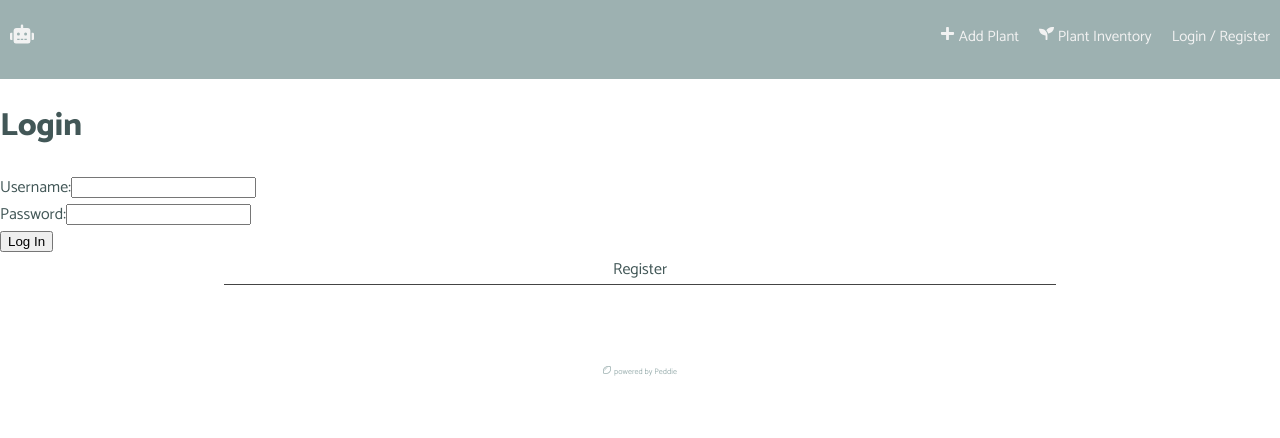
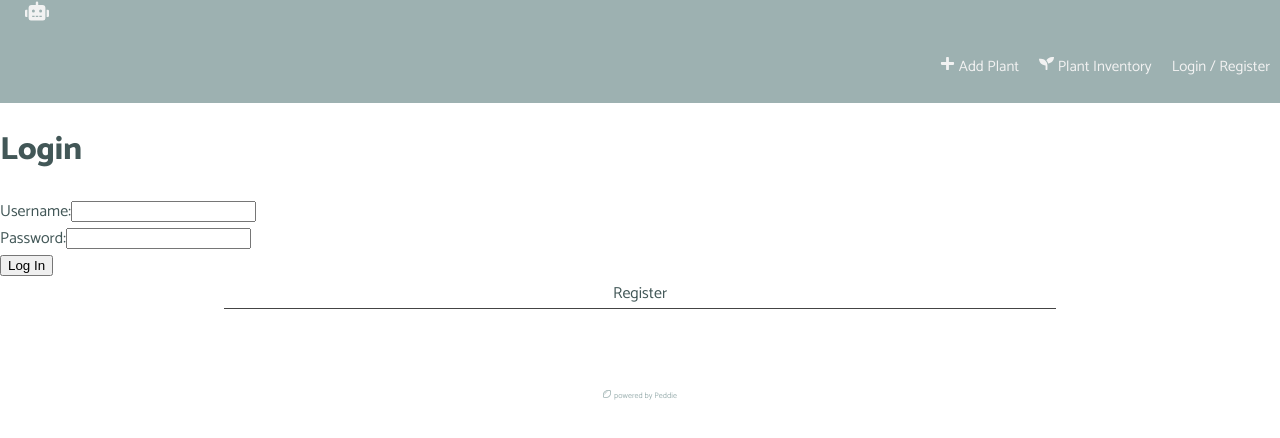
Before and after one commit to rachelpeddie/solo-plant, a React (Create React App) app: page /#/home in a window 1280 px wide. Shown: the top 438 px of the page. Built offline with nearby package versions, Linux system fonts and the light colour scheme; no server answers.

Commit message:
creating material-ui nav bar, need to find props.user.id for logout button

```diff
--- a/src/components/App/App.css
+++ b/src/components/App/App.css
@@ -87,10 +87,15 @@
     background-color: #9db1b1;
     margin-left: 8px;
     width: 8%;
+    margin-top: 30px;
 }
 
 .logout-button:hover {
     color: #425757;
+}
+
+.dropdown-button {
+    width: 20px;
 }
 
 .footer {
--- a/src/components/App/App.js
+++ b/src/components/App/App.js
@@ -16,9 +16,7 @@
 import AddPlant from '../AddPlant/AddPlant';
 import PlantInventory from '../PlantInventory/PlantInventory';
 import Dashboard from '../Dashboard/Dashboard';
-import AboutPage from '../AboutPage/AboutPage';
 import UserPage from '../UserPage/UserPage';
-import InfoPage from '../InfoPage/InfoPage';
 
 import './App.css';
 
--- /dev/null
+++ b/src/components/Dropdown/Dropdown.js
@@ -0,0 +1,89 @@
+import React from 'react';
+import LogOutButton from '../LogOutButton/LogOutButton';
+
+import PropTypes from 'prop-types';
+import Button from '@material-ui/core/Button';
+import ClickAwayListener from '@material-ui/core/ClickAwayListener';
+import Grow from '@material-ui/core/Grow';
+import Paper from '@material-ui/core/Paper';
+import Popper from '@material-ui/core/Popper';
+import MenuItem from '@material-ui/core/MenuItem';
+import MenuList from '@material-ui/core/MenuList';
+import { withStyles } from '@material-ui/core/styles';
+import { FaRobot } from 'react-icons/fa';
+
+const styles = theme => ({
+    root: {
+        display: 'flex',
+    },
+    paper: {
+        marginRight: theme.spacing.unit * 2,
+    },
+});
+
+class Dropdown extends React.Component {
+    state = {
+        open: false,
+    };
+
+    handleToggle = () => {
+        this.setState(state => ({ open: !state.open }));
+    };
+
+    handleClose = event => {
+        if (this.anchorEl.contains(event.target)) {
+            return;
+        }
+
+        this.setState({ open: false });
+    };
+
+    render() {
+        const { classes } = this.props;
+        const { open } = this.state;
+
+        return (
+            <div className={classes.root}>
+                    <Button
+                        buttonRef={node => {
+                            this.anchorEl = node;
+                        }}
+                        aria-owns={open ? 'menu-list-grow' : undefined}
+                        aria-haspopup="true"
+                        onClick={this.handleToggle}
+                    className="dropdown-button">
+                    <h2 className="nav-title"><FaRobot /></h2>
+          </Button>
+                    <Popper open={open} anchorEl={this.anchorEl} transition disablePortal>
+                        {({ TransitionProps, placement }) => (
+                            <Grow
+                                {...TransitionProps}
+                                id="menu-list-grow"
+                                style={{ transformOrigin: placement === 'bottom' ? 'center top' : 'center bottom' }}
+                            >
+                                <Paper>
+                                    <ClickAwayListener onClickAway={this.handleClose}>
+                                        <MenuList>
+                                            <MenuItem onClick={this.handleClose}>Profile</MenuItem>
+                                            <MenuItem onClick={this.handleClose}>My account</MenuItem>
+                                        <MenuItem onClick={this.handleClose}>{props.user.id && (
+                                            <>
+                                                <LogOutButton className='logout-button' />
+                                            </>
+                                        )}</MenuItem>
+                                        </MenuList>
+                                    </ClickAwayListener>
+                                </Paper>
+                            </Grow>
+                        )}
+                    </Popper>
+                </div>
+        );
+    }
+}
+
+Dropdown.propTypes = {
+    classes: PropTypes.object.isRequired,
+};
+
+export default withStyles(styles)(Dropdown);
--- a/src/components/Nav/Nav.js
+++ b/src/components/Nav/Nav.js
@@ -1,20 +1,17 @@
 import React from 'react';
-import { FaSeedling, FaRobot, FaPlus, FaTint } from 'react-icons/fa';
+import { FaSeedling, FaPlus, FaTint } from 'react-icons/fa';
 import { Link } from 'react-router-dom';
 import { connect } from 'react-redux';
-import LogOutButton from '../LogOutButton/LogOutButton';
+
+import Dropdown from '../Dropdown/Dropdown';
 import './Nav.css';
 
 const Nav = (props) => (
   <div className="nav">
-    <Link to="/dashboard">
-      <h2 className="nav-title"><FaRobot /></h2>
-    </Link>
-    {props.user.id && (
-      <>
-        <LogOutButton className = 'logout-button'/>
-      </>
-    )}
+
+       <Dropdown />
+
+
     <div className="nav-right">
       <Link className="nav-link" to="/info">
         <FaPlus /> Add Plant
```
